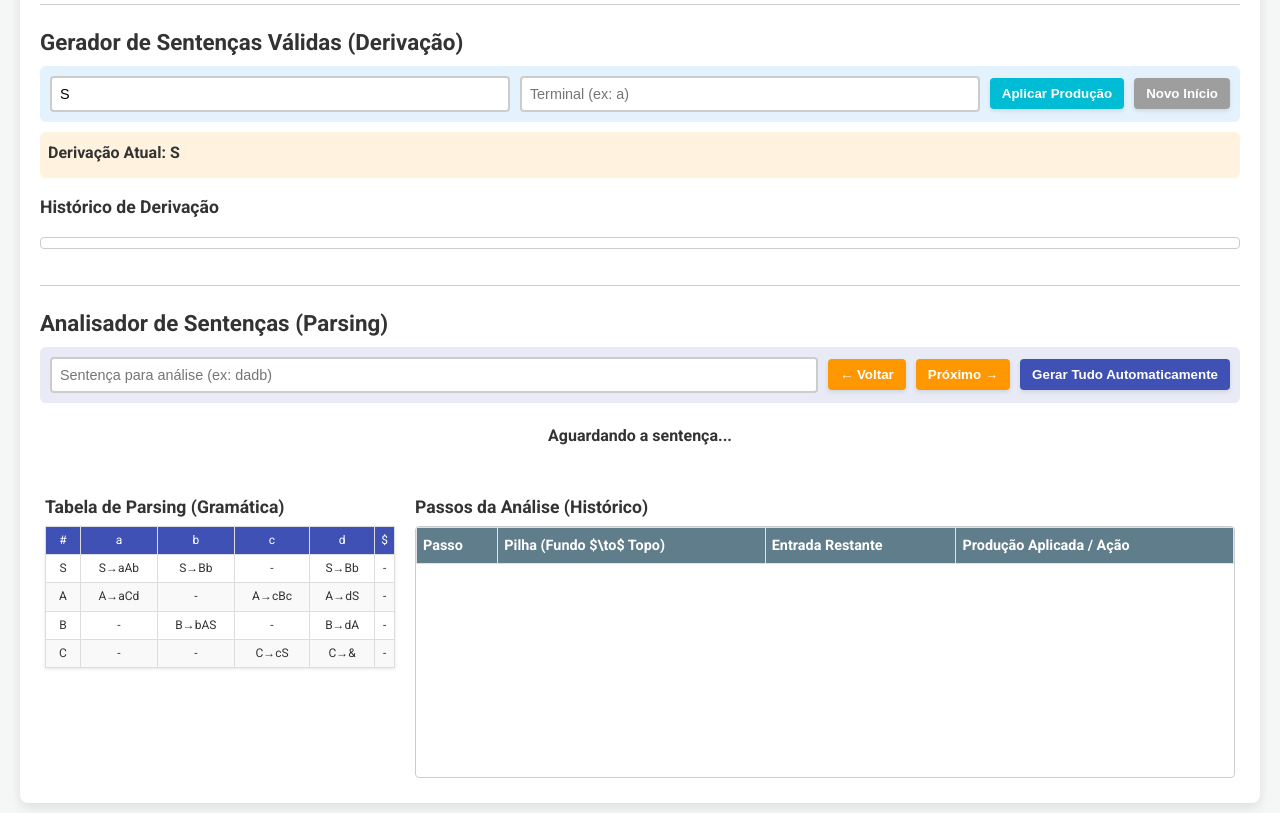
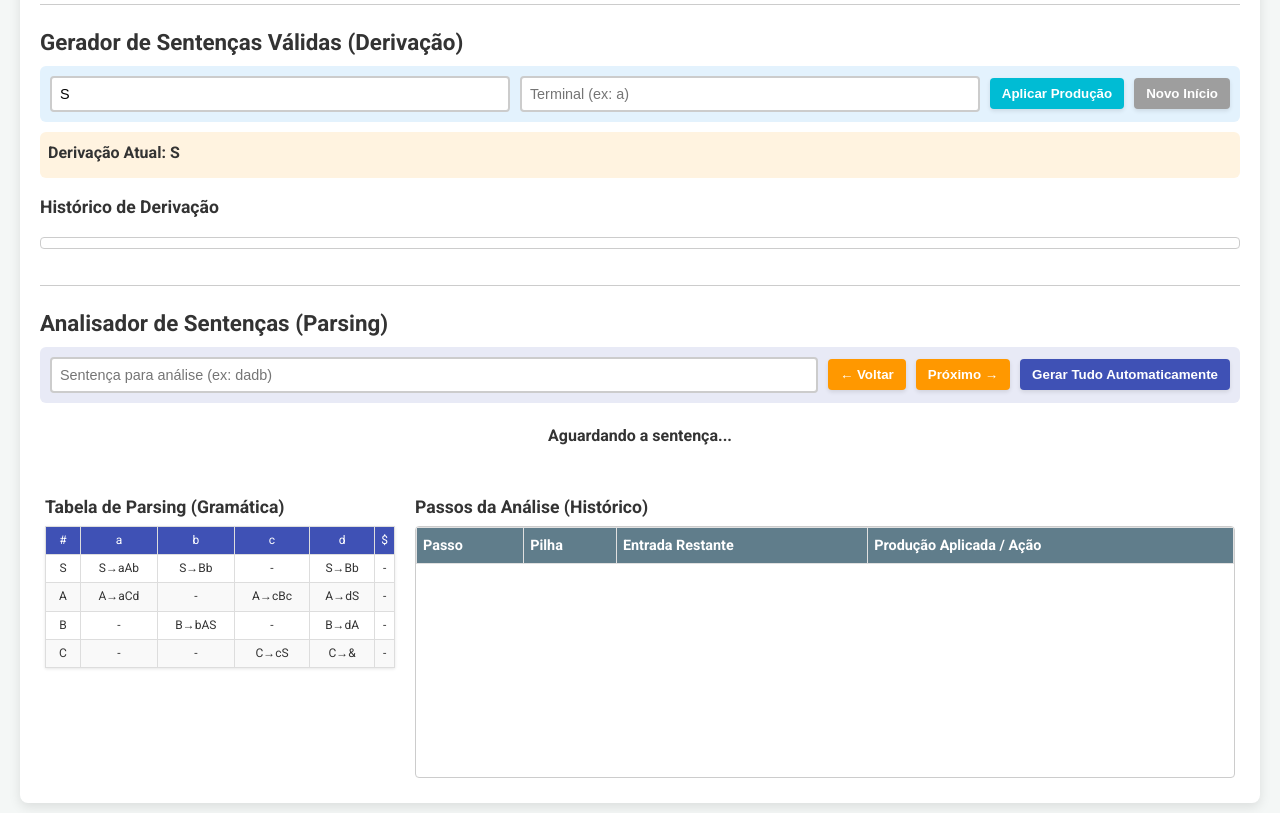
Before and after one commit to pedrommichielin/Tabela_de_Parsing, a plain HTML site: page index.html in a window 1280 px wide. Shown: the part 92-905 px from the top of the page. Drawn offline with Linux system fonts and the light colour scheme.

Commit message:
Update index.html
Adjust

```diff
--- a/index.html
+++ b/index.html
@@ -387,7 +387,7 @@
                     <thead>
                         <tr>
                             <th>Passo</th>
-                            <th>Pilha (Fundo $\to$ Topo)</th>
+                            <th>Pilha</th>
                             <th>Entrada Restante</th>
                             <th>Produção Aplicada / Ação</th>
                         </tr>
```
